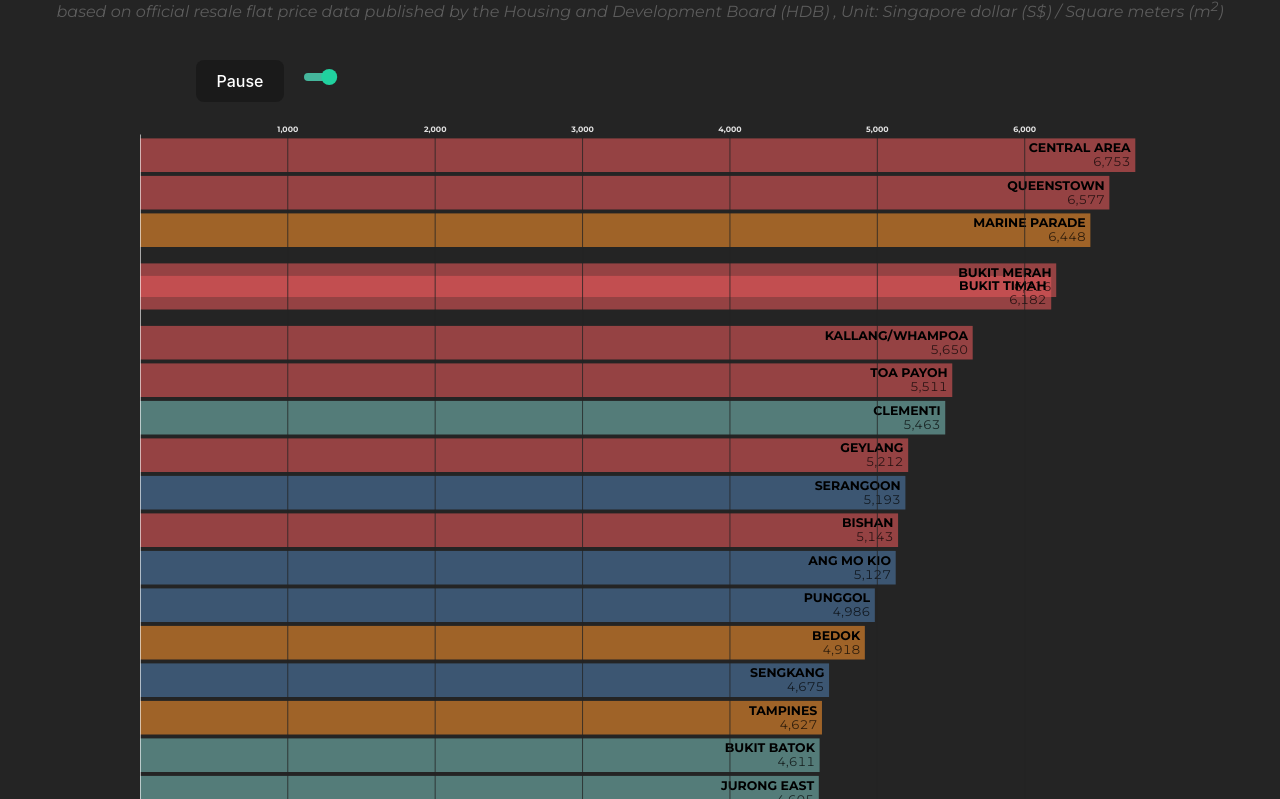
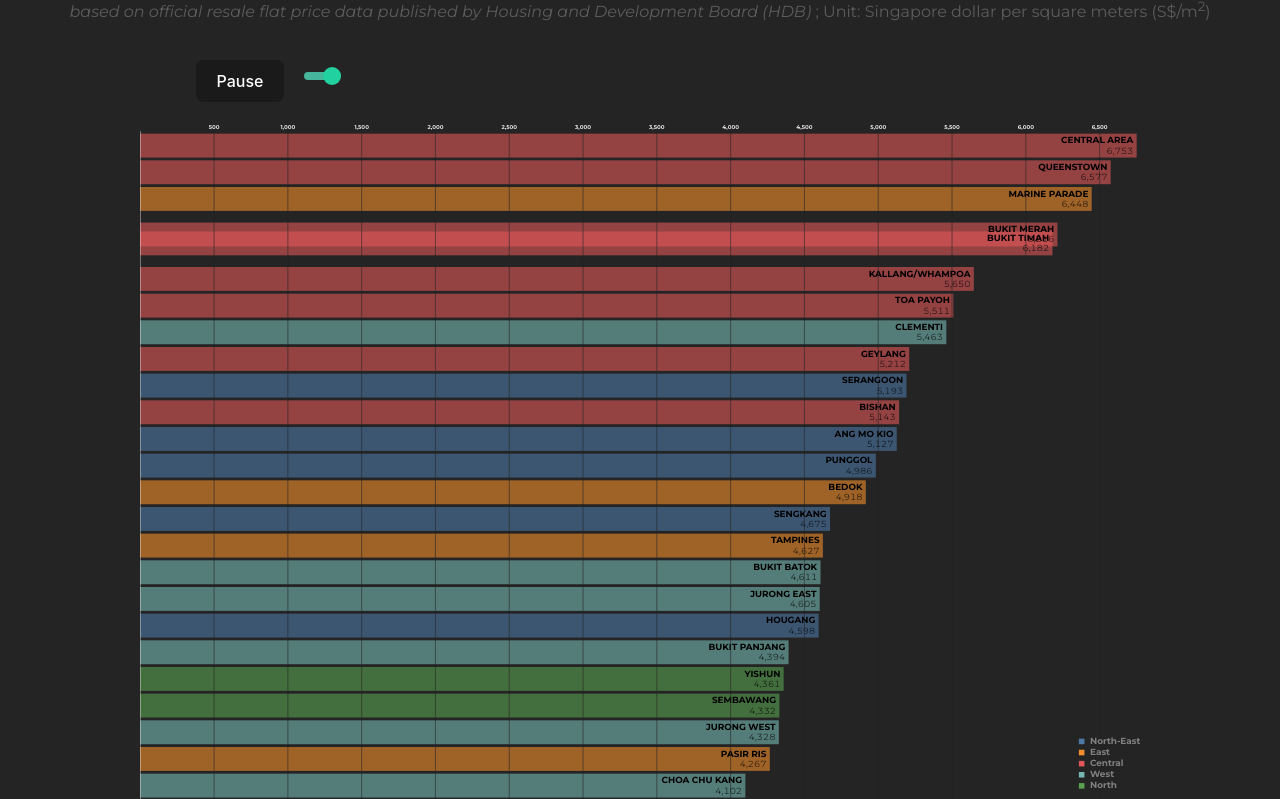
Before and after one commit to MarkHershey/hdb-price-bar-chart-race, a website built with Vite: page bar-chart-race/index.html in a window 1280 px wide. Shown: the part 63-862 px from the top of the page. Built offline with nearby package versions, Linux system fonts and the light colour scheme.

Commit message:
Fine tune

```diff
--- a/bar-chart-race/index.html
+++ b/bar-chart-race/index.html
@@ -3,7 +3,16 @@
     <head>
         <meta charset="UTF-8" />
         <meta name="viewport" content="width=device-width, initial-scale=1.0" />
-        <title>HDB Flat Resale Price</title>
+        <!-- <title>HDB Flat Resale Price Chart</title> -->
+        <title>Explore Singapore's Priciest HDB Towns</title>
+        <!-- for SEO -->
+        <meta
+            name="description"
+            content="Explore Singapore's Priciest HDB Towns via Bar Chart Race from 2012 to 2023."
+        />
+        <meta name="author" content="Mark He Huang" />
+        <meta name="keywords" content="HDB, Singapore, Resale Price, HDB Price, Bar Chart Race" />
+        <meta name="robots" content="index, follow" />
         <link rel="preconnect" href="https://fonts.googleapis.com" />
         <link rel="preconnect" href="https://fonts.gstatic.com" crossorigin />
         <link
@@ -13,21 +22,22 @@
     </head>
     <body>
         <div id="app">
-            <h1>What are the most expensive HDB towns in Singapore?</h1>
+            <!-- <h1>What are the most expensive HDB towns in Singapore?</h1> -->
+            <h1>Explore Singapore's Priciest HDB Towns</h1>
             <p style="color: #5c5c5c">
                 <i>
-                    based on official resale flat price data published by the
+                    based on official resale flat price data published by
                     Housing and Development Board (HDB)
                 </i>
-                <i
-                    >, Unit: Singapore dollar (S$) / Square meters
-                    (m<sup>2</sup>)</i
+                <i></i>
+                    ; Unit: Singapore dollar per square meters
+                    (S$/m<sup>2</sup>)</i
                 >
             </p>
             <div id="control"></div>
             <div id="chart"></div>
             <p style="margin-top: 2rem; color: #5c5c5c">
-                Source:
+                source:
                 <a
                     href="https://beta.data.gov.sg/collections/189/view"
                     ref="noopener noreferrer"
--- a/bar-chart-race/main.js
+++ b/bar-chart-race/main.js
@@ -17,7 +17,7 @@ const duration = 150; // animation duration between keyframes in milliseconds
 const margin = ({ top: 16, right: 6, bottom: 6, left: 0 });
 const barSize = 48;
 const height = margin.top + barSize * topN + margin.bottom;
-const width = 1280;
+const width = 1800;
 const y = d3.scaleBand()
   .domain(d3.range(topN + 1))
   .rangeRound([margin.top, margin.top + barSize * (topN + 1 + 0.1)])
@@ -234,8 +234,8 @@ async function updateAnimation(svg, updateAxis, updateBars, updateLabels, update
 
 async function updateAnimationByProgress(svg, updateAxis, updateBars, updateLabels, updateTicker, updateProgressBar, progress) {
   // progress is a number between 0 and 1 (0% and 100%)
-  if (progress < 0) progress = 0;
-  if (progress > 1) progress = 1;
+  if (progress <= 0.001) progress = 0;
+  if (progress >= 0.995) progress = 1;
   // get the keyFramesIdx (rounding down)
   var keyFramesIdx;
   if (progress === 1) {
@@ -251,8 +251,8 @@ async function updateAnimationByProgress(svg, updateAxis, updateBars, updateLabe
 
 async function playAnimationFromProgress(svg, updateAxis, updateBars, updateLabels, updateTicker, updateProgressBar, progress) {
   // progress is a number between 0 and 1 (0% and 100%)
-  if (progress < 0) progress = 0;
-  if (progress > 1) progress = 1;
+  if (progress <= 0.001) progress = 0;
+  if (progress >= 0.995) progress = 1;
   const keyFramesIdx = Math.floor(progress * keyFramesGlobal.length);
   for (let i = keyFramesIdx; i < keyFramesGlobal.length; i++) {
     await updateAnimation(svg, updateAxis, updateBars, updateLabels, updateProgressBar, updateTicker, i);
@@ -270,7 +270,7 @@ async function main() {
   /////////////////////////////////////////////////////////////////////////////
   // Play Text Button
 
-  const playText = "Play";
+  const playText = " Play ";
   const pauseText = "Pause";
 
   const playButton = d3.select("#control")
@@ -295,10 +295,10 @@ async function main() {
   // Draggable Progress Bar
 
   const barWidth = 800;
-  const barHeight = 20;
+  const barHeight = 22;
   const handleRadius = barHeight / 2 - 2;
-  const minPosition = handleRadius;
-  const maxPosition = barWidth - handleRadius;
+  const minPosition = handleRadius + 2;
+  const maxPosition = barWidth - minPosition;
   const positionRange = maxPosition - minPosition;
 
 
@@ -353,6 +353,7 @@ async function main() {
     handle.attr("cx", position);
     progressBar.attr("width", position);
     palyPaused = true;
+    playButton.text(playText);
   }
 
   function dragEnded(event) {
```
